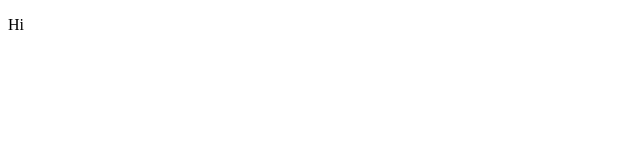
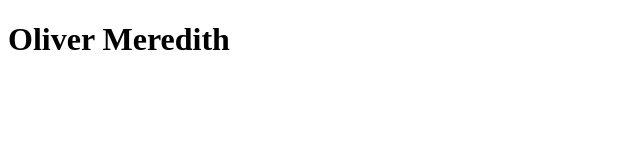
Before and after one commit to OajMeredith23/website, a plain HTML site: page index.html in a window 1280 px wide. Shown: the whole page, without its empty margins (0-640 px from the left). Drawn offline with Linux system fonts and the light colour scheme.

Commit message:
Changed my mind, keep it simple

```diff
--- a/index.html
+++ b/index.html
@@ -1 +1,12 @@
-<!doctype html><title>Page title</title><p>Hi</p>
+<!DOCTYPE html>
+<html lang="en">
+<head>
+    <meta charset="UTF-8">
+    <meta name="viewport" content="width=device-width, initial-scale=1.0">
+    <title>Oliver Meredith</title>
+</head>
+<body>
+
+    <h1>Oliver Meredith</h1>
+</body>
+</html>
```
Also changed, not shown: package.json (deleted, +0 -24 lines), README.md (deleted), 2 other files.
